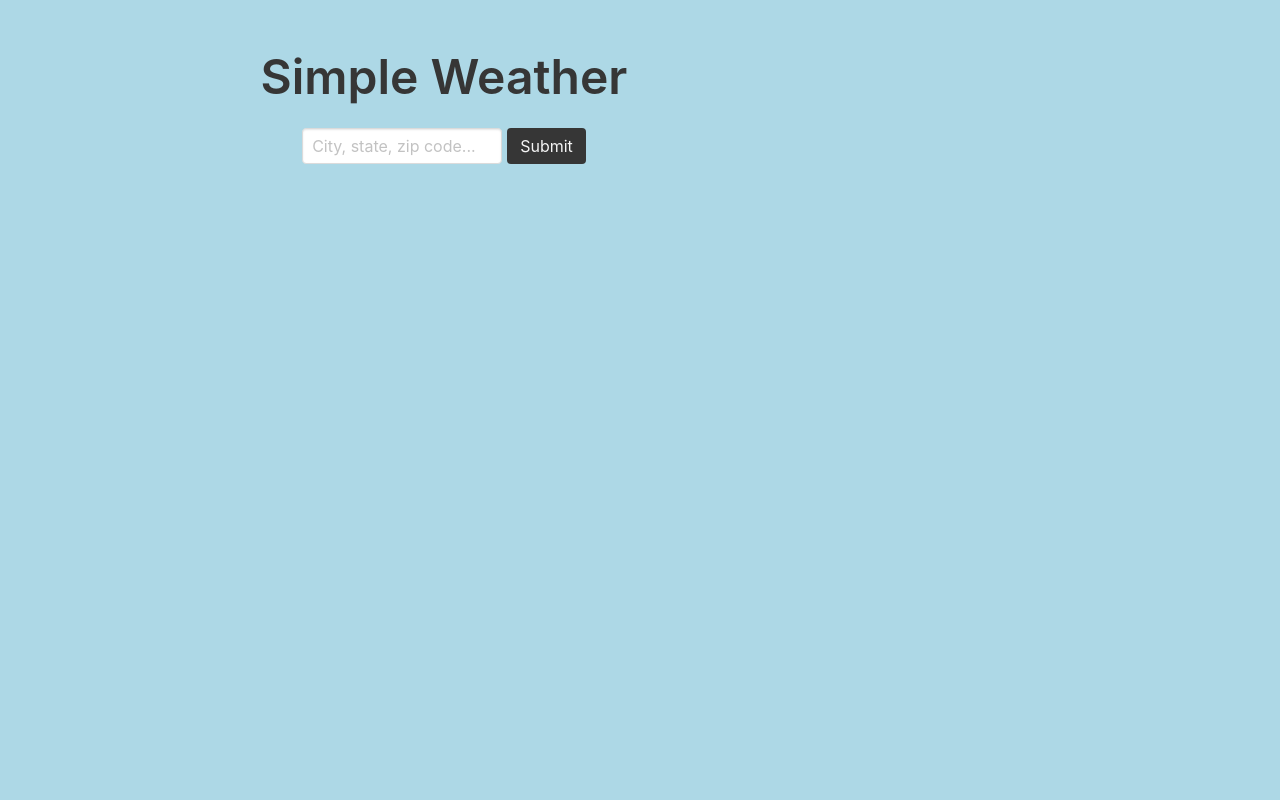
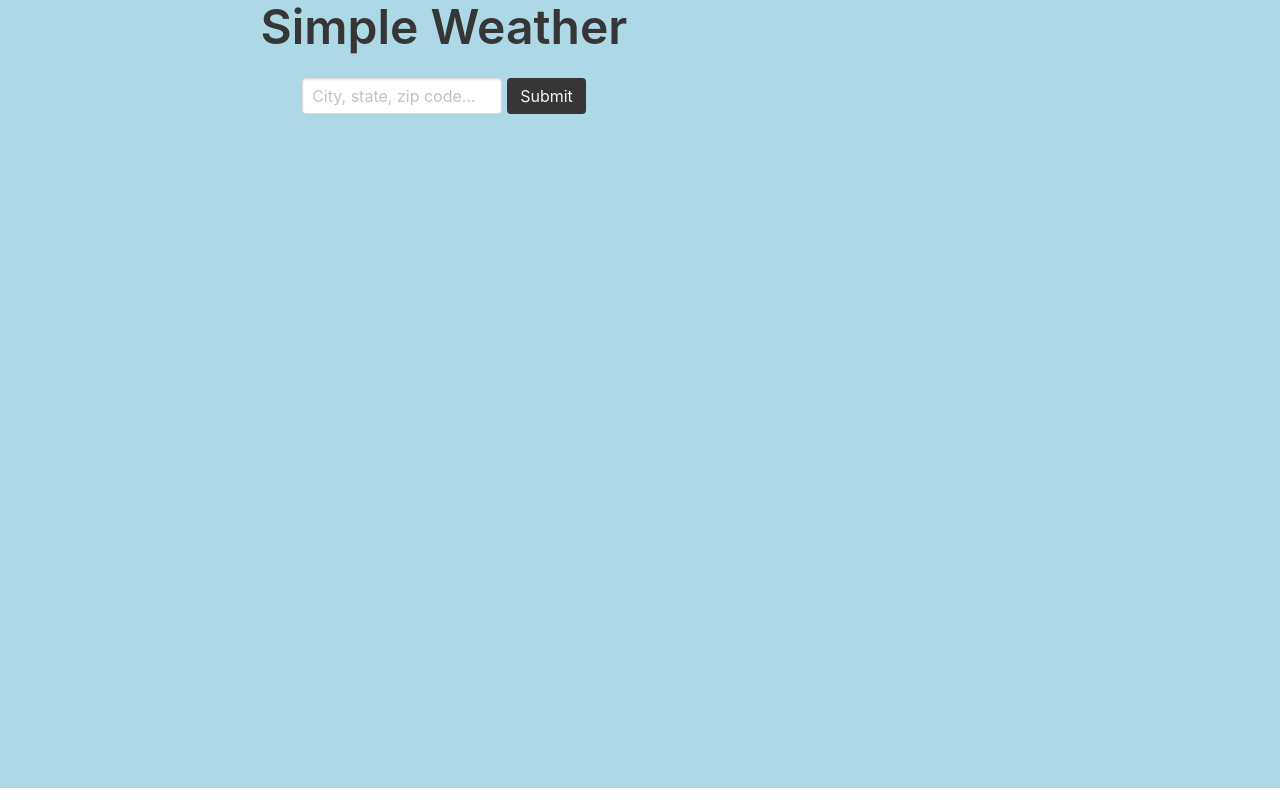
Before and after one commit to ascherj/simple-weather, a React app: page / in a window 1280 px wide. Built offline with nearby package versions, Linux system fonts and the light colour scheme.

Commit message:
Remove 'padding-top' style from #app

```diff
--- a/client/src/styles/style.scss
+++ b/client/src/styles/style.scss
@@ -5,7 +5,6 @@ body {
 
 #app {
   text-align: center;
-  padding-top: 50px;
 }
 
 .hidden {
```
